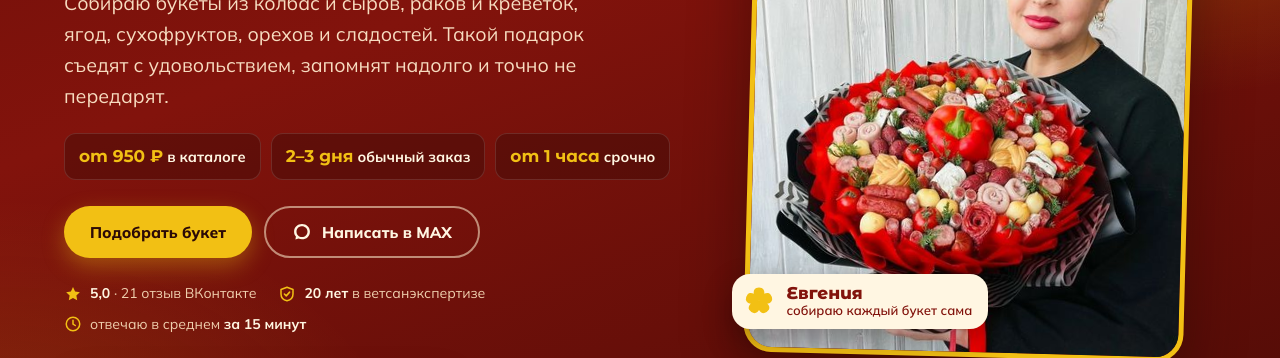
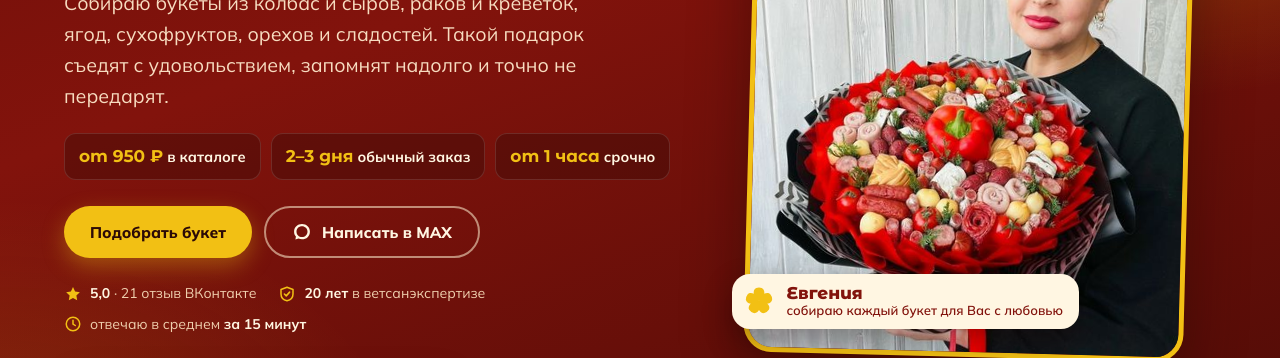
Before and after one commit to leonti123/lutiki, a plain HTML site: page index.html in a window 1280 px wide. Shown: the part 398-756 px from the top of the page. Drawn offline with Linux system fonts and the light colour scheme.

Commit message:
Подпись к фото: для Вас с любовью
Co-Authored-By: Claude Opus 5.5 <noreply@anthropic.com>

```diff
--- a/index.html
+++ b/index.html
@@ -648,7 +648,7 @@ dialog::backdrop{background:rgba(30,6,3,.72)}
     </div>
     <figure class="h-ph">
       <img src="img/hero-evgeniya.jpg" srcset="img/hero-evgeniya-480.jpg 480w, img/hero-evgeniya.jpg 960w" sizes="(max-width:900px) 92vw, 440px" width="960" height="1200" alt="Евгения с мясным букетом из колбас, сыров и овощей" fetchpriority="high">
-      <figcaption><svg viewBox="0 0 100 100" aria-hidden="true"><use href="#i-flower" fill="#F2C014"/></svg><span><b>Евгения</b>собираю каждый букет сама</span></figcaption>
+      <figcaption><svg viewBox="0 0 100 100" aria-hidden="true"><use href="#i-flower" fill="#F2C014"/></svg><span><b>Евгения</b>собираю каждый букет для Вас с любовью</span></figcaption>
     </figure>
   </div>
 </section>
```
